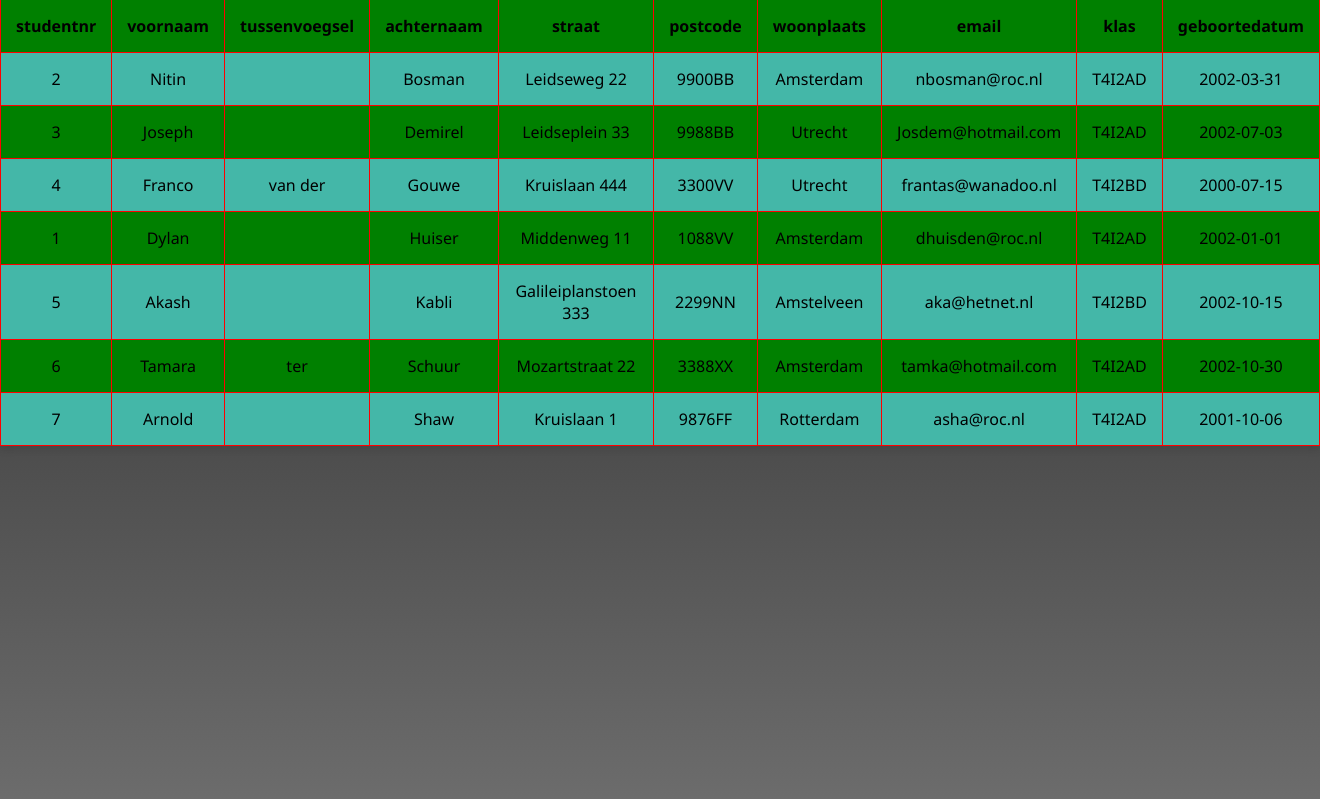
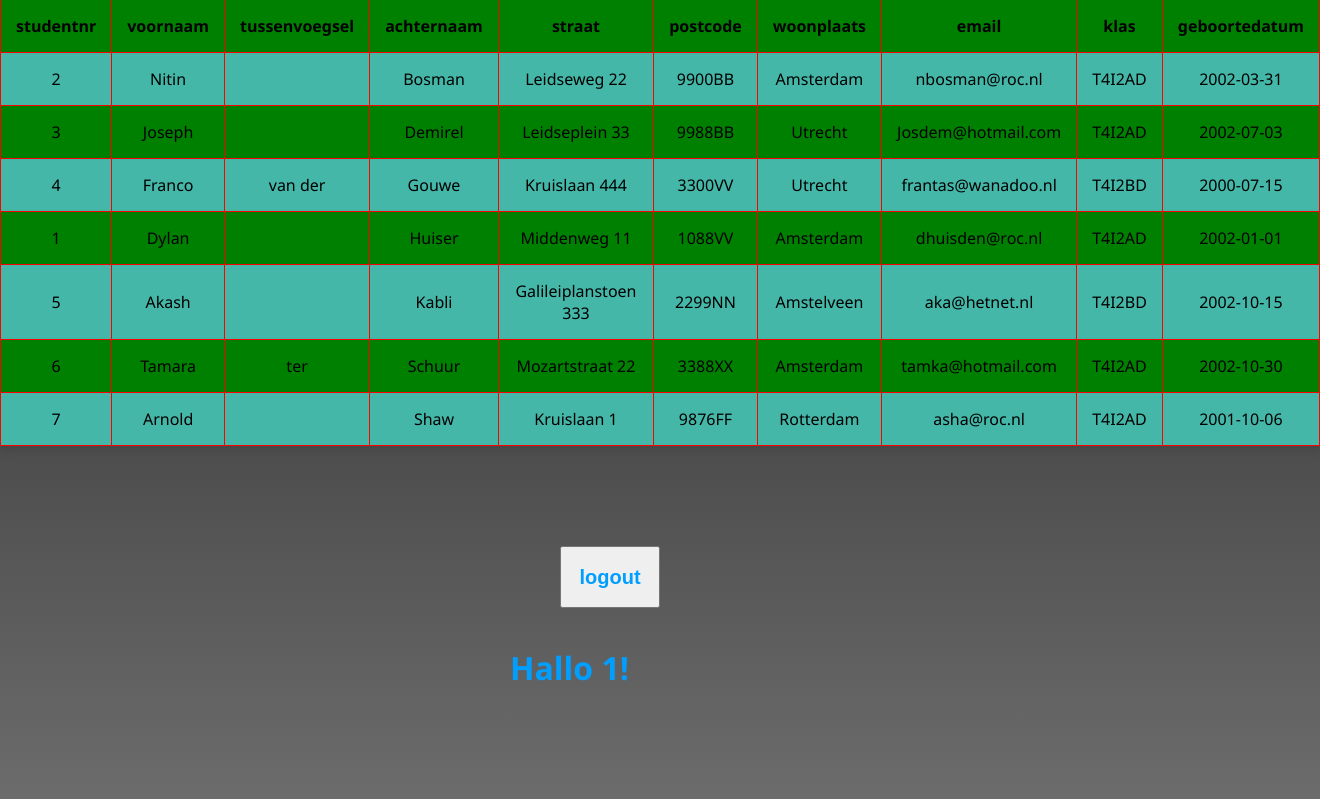
Before and after one commit to HoornbeeckGouda/student-pdo-marckmannen, a PHP site: page /studenten.php in a window 1320 px wide. Shown: the part 51-850 px from the top of the page. Run offline with PHP 8.4, Linux system fonts and the light colour scheme; the visitor is signed in with stand-in values (Sample User, id 1); data comes from the database, SQL or seed files in the repository.

Commit message:
logout button toegevoegd

```diff
--- a/student/css/student.css
+++ b/student/css/student.css
@@ -16,6 +16,27 @@
     left: 50%;
     right: 50%;
     transform: translate(-50%);
+}
+
+.hallo {
+    position: absolute;
+    width: 300px;
+    margin: 200px auto auto;
+    color: #009eff;
+    left: 50%;
+    right: 50%;
+    transform: translate(-50%);
+}
+
+.btn {
+    position: absolute;
+    width: 100px;
+    height: fit-content;
+    margin: 100px auto auto;
+    color: #009eff;
+    left: 50%;
+    right: 50%;
+    transform: translate(-100%);
 }
 
 #students {
--- a/student/studenten.php
+++ b/student/studenten.php
@@ -1,5 +1,11 @@
 <?php
 include 'inc/header.php';
+if (isset($_GET['logout'])) {
+    session_unset();
+    session_destroy();
+    header("Location: ./login.php");
+    exit();
+}
 if(!isset($_SESSION['verify'])) header("refresh:0, url=./login.php");
 // initialiseren/declareren
 $contentTable = "";
@@ -65,7 +71,9 @@
 $table_student = $table_header . $contentTable . "</table>";
 
 echo $table_student;
-
-
+echo '<h1 class="hallo">Hallo ' . $_SESSION['gebruikersnaam'] . '!</h1>';
+echo '<form action="?logout" method="post">';
+echo '<button type="submit" class="btn"><h2>logout</h2></button>';
+echo '</form>';
 include 'inc/footer.php'
 ?>
```
